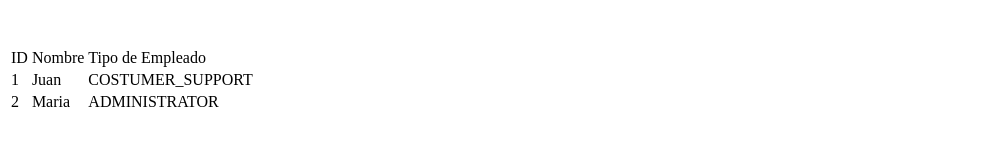
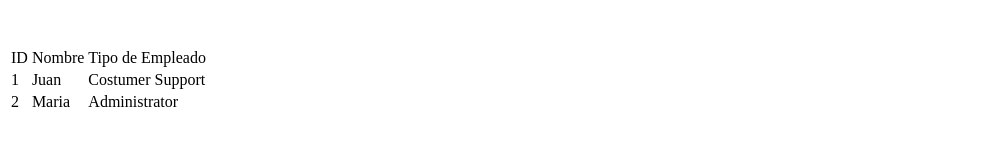
Before and after one commit to sole-arguello/proyectoDeClases, an Angular app in the folder clase5/: page / in a window 1280 px wide. Shown: the part 528-674 px from the top of the page, without its empty margins (0-985 px from the left). Built offline with nearby package versions, Linux system fonts and the light colour scheme.

Commit message:
pipe propio

```diff
--- a/clase5/src/app/app.component.html
+++ b/clase5/src/app/app.component.html
@@ -40,7 +40,8 @@
     <tr *ngFor="let persona of personas">
         <td>{{persona.id}}</td>
         <td>{{persona.nombre}}</td>
-        <td>{{persona.employeeType}}</td>
+        <!-- uso el pipe creado por mi y concateno con uno de angular -->
+        <td>{{persona.employeeType | employee | titlecase}}</td>
     </tr>
 </table>
 
--- a/clase5/src/app/app.module.ts
+++ b/clase5/src/app/app.module.ts
@@ -3,10 +3,14 @@ import { BrowserModule } from '@angular/platform-browser';
 
 import { AppRoutingModule } from './app-routing.module';
 import { AppComponent } from './app.component';
+import { EmployeePipe } from './pipe-propio/employee.pipe';
+
 
 @NgModule({
   declarations: [
-    AppComponent
+    AppComponent,
+    EmployeePipe,
+
   ],
   imports: [
     BrowserModule,
--- /dev/null
+++ b/clase5/src/app/pipe-propio/employee.pipe.ts
@@ -0,0 +1,15 @@
+import { Pipe, PipeTransform } from '@angular/core';
+
+// <h1>{{employee}}</h1>
+@Pipe({
+  name: 'employee'
+})
+export class EmployeePipe implements PipeTransform {
+  //value con el tipo de dato que recibe : devuelve el mismo tipo que recibe
+  transform(value: string): string {
+     //recibe: COSTUMER_SUPPORT devuelve: COSTUMER SUPPORT
+
+    return value.split('_').join(' ');
+  }
+
+}
```
Also changed, not shown: 1 other file (tests, documents, lock files or other folders).
